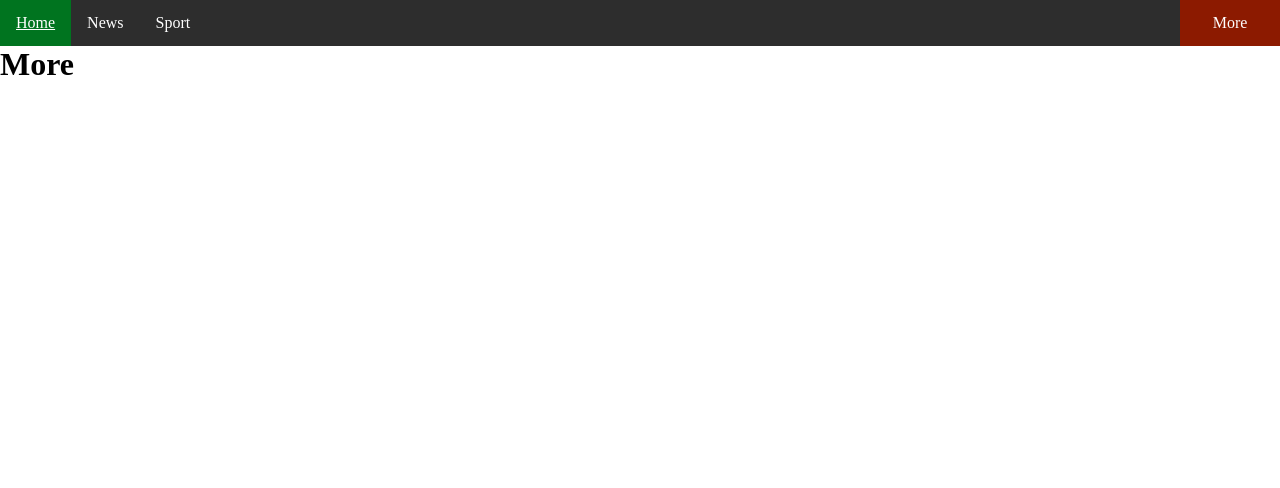
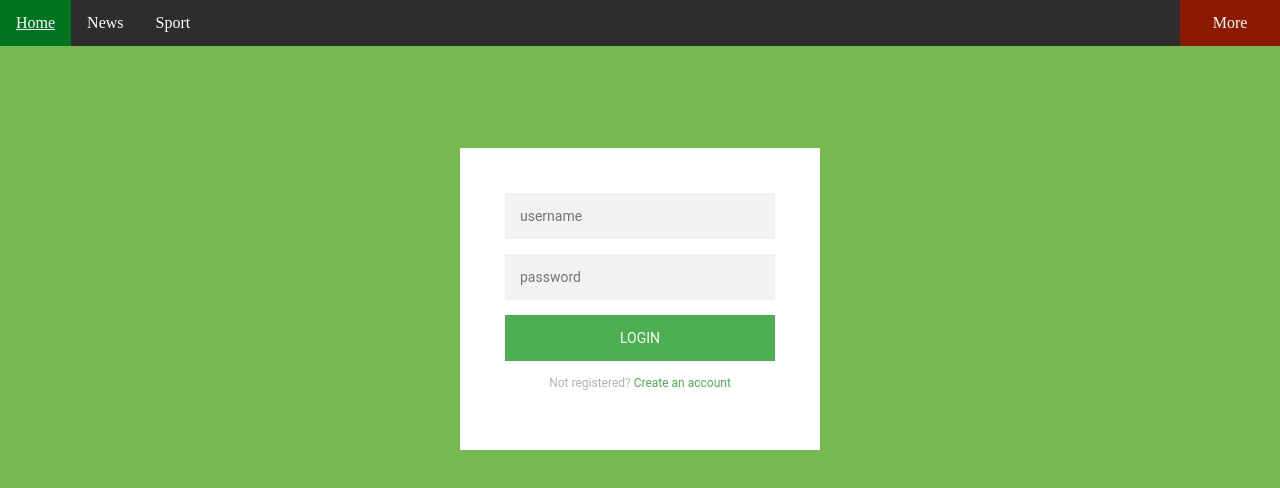
Before and after one commit to Iuli4/HARD-WORKKK, a plain HTML site: page More.html in a window 1280 px wide. Drawn offline with Linux system fonts and the light colour scheme.

Commit message:
Мы добавили переход между структурами

```diff
--- a/More.html
+++ b/More.html
@@ -10,9 +10,29 @@
 </head>
 <body>
     <header>   </header>
-
-    <h1>More</h1>
-
+    <section>
+<div class="login-page">
+    <div class="form">
+         <form class="register-form">
+            <input type="text" placeholder="name"/>
+            <input type="password" placeholder="password"/>
+            <input type="email" placeholder="email address"/>
+                  <button>create</button>
+        <p class="message">Already registered?
+            <a href="#" class="login_acaund">Sign In</a>
+        </p>
+      </form>
+      <form class="login-form">
+        <input type="text" placeholder="username"/>
+        <input type="password" placeholder="password"/>
+        <button>login</button>
+        <p class="message">Not registered?
+            <a href="#" class="create_acaund">Create an account</a>
+        </p>
+      </form>
+    </div>
+</div>
+</section>
 
     <script src="./JS/JavaScript.js"></script>
     <script src="./More_CSS_JavaScript/More.js"></script>
--- a/More_CSS_JavaScript/More.css
+++ b/More_CSS_JavaScript/More.css
@@ -0,0 +1,197 @@
+.login-page{
+    width: 360px;
+    padding: 8% 0 0;
+    margin: auto;
+}
+.form{
+    position:relative;
+    z-index: 1;
+    background: #FFFFFF;
+    max-width: 360px;
+    margin: 0 auto 100px;
+    padding: 45px;
+    text-align: center;
+    box-shadow: 0 0 20px 0 rgba(0,0,0,0.2) 0 5px 5px 0 rgba(0,0,0,0.24);
+}
+.form input{
+font-family: "Roboto" , sans-serif;
+outline: 0;
+background: #f2f2f2;
+width: 100%;
+border:0;
+margin:0 0 15px;
+padding: 15px;
+box-sizing: border-box;
+font-size: 14px;
+}
+.form button{
+    font-family: "Roboto", sans-serif;
+    text-transform: uppercase;
+    outline: 0;
+    background: #4CAF50;
+    width: 100%;
+    border: 0;
+    padding: 15px;
+    color: #FFFFFF;
+    font-size: 14px;
+    transition: all 0.3 easy;
+    cursor: pointer;
+}
+.form button:hover, .form button:active, .form button:focus{
+    background: #a650b8 ;
+}
+.form .message{
+    margin: 15px;
+    color:#b3b3b3;
+    font-size: 12px;
+    font-family: "Roboto",sans-serif;
+}
+.form .message a{
+    color:#4CAF50;
+    text-decoration: none;
+    font-family: "Roboto",sans-serif;
+}
+.form .register-form{
+    display: none;
+}
+body{
+    background: #76b852;
+}
+
+
+
+
+
+
+
+
+
+
+
+
+
+
+
+/* .container_1{
+    background-color: white;
+    justify-content: center;
+    text-align: center;
+    max-width: 500px;
+margin-left: auto;
+margin-right: auto;
+padding-left: 1px;
+padding-right: 1px;
+}
+body{
+    background-color: lightgreen;
+
+}
+.container_2{
+max-width: 500px;
+margin-left: auto;
+margin-right: auto;
+padding-left: 1px;
+padding-right: 1px;
+ }
+
+ header{
+    display: block;
+    align-items:center;
+    justify-content: center;
+
+ } */
+
+
+
+
+
+
+
+
+
+
+
+
+
+
+
+
+
+
+
+
+/* .container{
+    background-color: white;
+    justify-content: center;
+    width: 360px;
+    padding: 8% 0 0;
+
+}
+
+.create_account{
+    display: none;
+    justify-content: center;
+    align-items: center;
+}
+
+
+.container_form{
+    display: flex;
+
+}
+
+body{
+    background-color: lightgreen;
+}
+.bar_list{
+    display: flex;
+    list-style-type: none;
+    margin: 0;
+    padding: 0;
+    width: 2000px;
+    overflow: hidden;
+}
+
+.center {
+    display: flex;
+    justify-content: center;
+    margin: 0 auto;
+    padding: 10px 20px;
+  }
+  form {
+      padding: 50px;
+      color: white;
+      margin-right: auto;
+      margin-left: auto;
+    width: 100%;
+    display: flex;
+    justify-content: center;
+    align-items: center;
+    flex-direction: column;
+  }
+
+  form input {
+      text-align: center;
+      padding: 10px;
+      margin-bottom: 20px;
+      margin-left: 40%;
+      width: 23%;
+      height: 15px;
+    width: 150px;
+  }
+
+  .button {
+      width: 20%;
+      font-size: 14pt;
+      color: green;
+      background: #7F113E;
+      height: 55px;
+      padding: 10px;
+      border: 1px solid #F5C4AB;
+    width: 200px;
+  }
+
+  .button:hover {
+      border: 1px solid green;
+  }
+   */
--- a/More_CSS_JavaScript/More.js
+++ b/More_CSS_JavaScript/More.js
@@ -0,0 +1,14 @@
+const create_acaund = document.querySelector(".create_acaund")
+const login_acaund = document.querySelector(".login_acaund")
+
+const register_form = document.querySelector(".register-form")
+const login_form = document.querySelector(".login-form")
+
+create_acaund.addEventListener("click",() =>{
+    login_form.style.display="none"
+    register_form.style.display="block"
+})
+login_acaund.addEventListener("click",() =>{
+    register_form.style.display="none"
+    login_form.style.display="block"
+})
```
